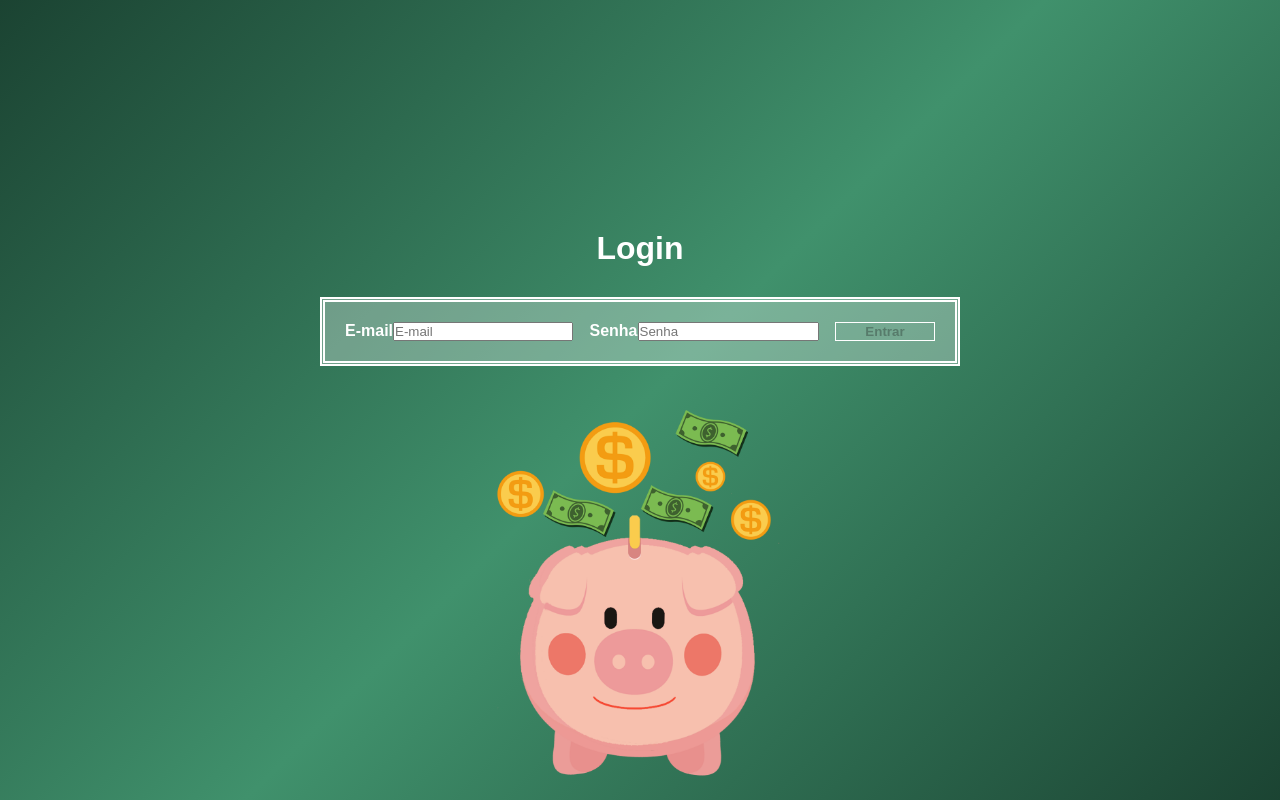
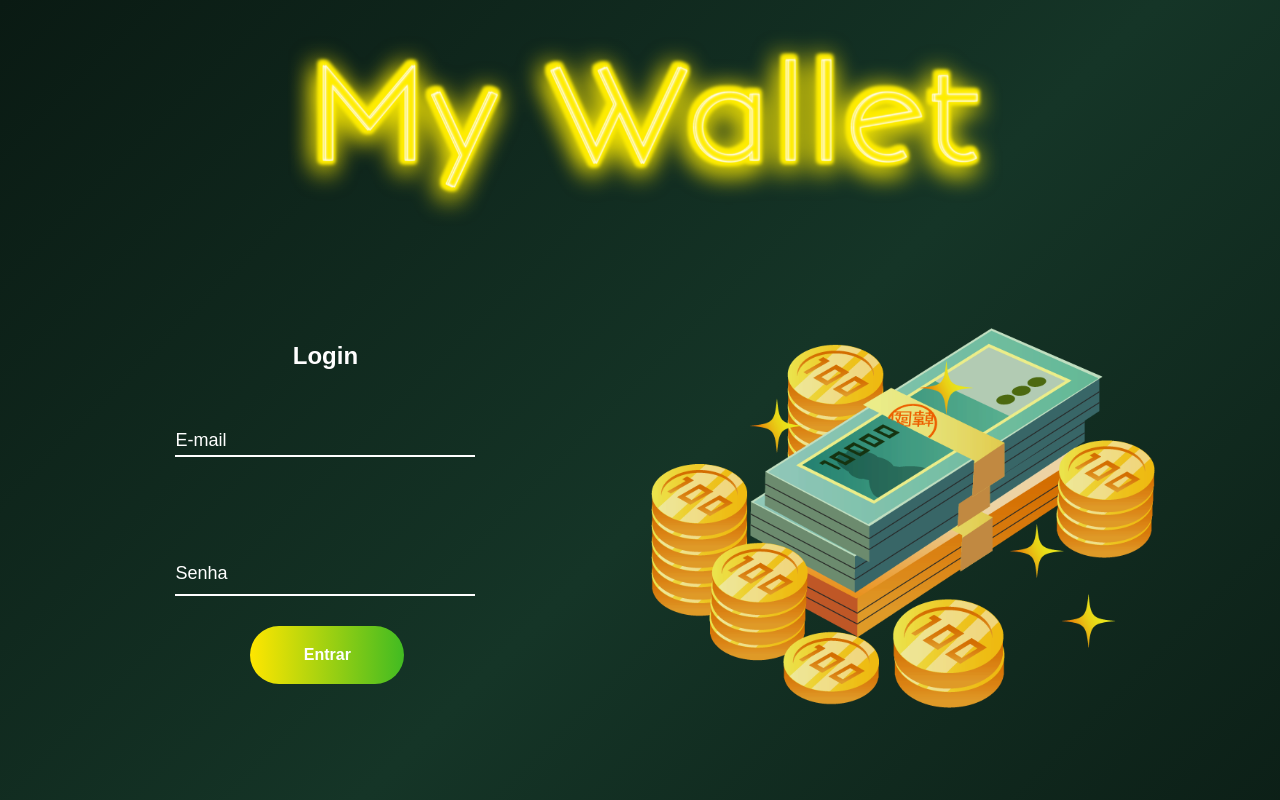
Before and after one commit to Igormcf/my-wallet, a React (Create React App) app: page / in a window 1280 px wide. Shown: the top 800 px of the page. Built offline with nearby package versions, Linux system fonts and the light colour scheme.

Commit message:
Ends style login

```diff
--- a/src/css/Login.css
+++ b/src/css/Login.css
@@ -6,51 +6,217 @@
 }
 
 body {
-  background: linear-gradient(-45deg, #1b4332, #2d6a4f, #40916c, #2d6a4f, #1b4332);
+  background: linear-gradient(-45deg, #0a1a13, #153527, #0a1a13);
   min-height:100vh;
   color: white;
 }
 
-header {
-  display: flex;
-  justify-content: space-between;
-  min-height: 200px;
-  margin-top: 10px;
-  margin-bottom: 20px;
-}
-
 .container-login {
   display: flex;
-  flex-direction: column;
   align-items: center;
+  height: 100vh;
+  justify-content: space-evenly;
 }
 
 .form-login {
   display: flex;
-  margin-top: 30px;
-  justify-content: space-between;
-  background-color: rgb(255, 255, 255, 0.3);
-  padding: 20px;
-  width: 50%;
+  margin-bottom: 250px;
+  flex-direction: column;
+  align-items: center;
+  justify-content: space-evenly;
+  min-width: 400px;
+  min-height: 400px;
   box-sizing: border-box;
-  border: 5px white;
-  border-style: double;
   font-weight: bold;
 }
 
-#btn-login {
-  width: 100px;
-  cursor: pointer;
-  background-color: rgb(255, 255, 255, 0);
-  border: 1px solid white;
-  font-weight: bold;
+.header-login {
+  display: flex;
+  justify-content: center;
+}
+
+.img-logo {
+  height: 240px;
 }
 
 .img-login {
   margin-top: 35px;
   height: 380px;
+  margin-bottom: 280px;
 }
 
-input[type=text], [type=password] {
-  color: #1b4332;
+.section-login {
+  display: flex;
+  flex-direction: column;
 }
+
+/* Estilos das labels e inputs: https://freebiesupply.com/blog/css-inputs/ */
+/* form starting stylings ------------------------------- */
+.group        {
+  position:relative;
+  margin-bottom:45px;
+}
+
+#senha {
+  color: white;
+}
+
+#email {
+  width: 300px;
+  margin-top: 10px;
+  color: white;
+}
+
+.section-form {
+  display: flex;
+  flex-direction: column;
+}
+
+.input-login {
+  font-size: 18px;
+  padding: 10px 10px 10px 5px;
+  display: block;
+  width: 300px;
+  border: none;
+  border-bottom: 2px solid white;
+  background: none;
+  font-family: Arial, Helvetica, sans-serif;
+}
+
+.input-login:focus { outline:none; }
+
+/* LABEL ======================================= */
+.label-login {
+  font-size:18px;
+  font-weight:normal;
+  position:absolute;
+  pointer-events:none;
+  left:5px;
+  top:10px;
+  transition:0.2s ease all;
+  -moz-transition:0.2s ease all;
+  -webkit-transition:0.2s ease all;
+  font-family: Arial, Helvetica, sans-serif;
+}
+
+/* active state */
+.input-login:focus ~ .label-login, .input-login:valid ~ .label-login    {
+  top: -20px;
+  font-size: 20px;
+  color: yellow;
+}
+
+/* BOTTOM BARS ================================= */
+.bar  { position:relative; display:block; width:300px; }
+.bar:before, .bar:after   {
+  content: '';
+  height: 2px;
+  width: 0;
+  bottom: 1px;
+  position: absolute;
+  background: yellow;
+  transition: 0.2s ease all;
+  -moz-transition: 0.2s ease all;
+  -webkit-transition: 0.2s ease all;
+}
+.bar:before {
+  left:50%;
+}
+.bar:after {
+  right:50%;
+}
+
+/* active state */
+.input-login:focus ~ .bar:before, .input-login:focus ~ .bar:after {
+  width:50%;
+}
+
+/* HIGHLIGHTER ================================== */
+.highlight {
+  position:absolute;
+  height:60%;
+  width:100px;
+  top:25%;
+  left:0;
+  pointer-events:none;
+  opacity:0.5;
+}
+
+/* active state */
+.input-login:focus ~ .highlight {
+  -webkit-animation:inputHighlighter 0.3s ease;
+  -moz-animation:inputHighlighter 0.3s ease;
+  animation:inputHighlighter 0.3s ease;
+}
+
+/* ANIMATIONS ================ */
+@-webkit-keyframes inputHighlighter {
+  from { background: yellow; }
+  to  { width:0; background:transparent; }
+}
+@-moz-keyframes inputHighlighter {
+  from { background: yellow; }
+  to  { width:0; background:transparent; }
+}
+@keyframes inputHighlighter {
+  from { background: yellow; }
+  to  { width:0; background:transparent; }
+}
+
+/* From cssbuttons.io by @kirzin */
+#btn-login {
+  text-decoration: none;
+  position: relative;
+  border: none;
+  font-weight: bold;
+  font-size: 16px;
+  font-family: inherit;
+  color: #fff;
+  width: 9em;
+  height: 3em;
+  line-height: 2em;
+  text-align: center;
+  background: linear-gradient(90deg,#ffe600,#02ad2d,#00ffaa,#ffe600);
+  background-size: 300%;
+  border-radius: 30px;
+  z-index: 0;
+  bottom: 310px;
+  left: 130px;
+ }
+
+ #btn-login:hover {
+  animation: ani 8s linear infinite;
+  border: none;
+ }
+
+ @keyframes ani {
+  0% {
+   background-position: 0%;
+  }
+
+  100% {
+   background-position: 400%;
+  }
+ }
+
+ #btn-login:before {
+  content: '';
+  position: absolute;
+  top: -5px;
+  left: -5px;
+  right: -5px;
+  bottom: -5px;
+  z-index: -1;
+  background: linear-gradient(90deg,#ffe600,#02ad2d,#00ffaa,#ffe600);
+  background-size: 400%;
+  border-radius: 35px;
+  transition: 1s;
+ }
+
+ #btn-login:hover::before {
+  filter: blur(20px);
+ }
+
+ #btn-login:active {
+  background: linear-gradient(32deg,#ffe600,#02ad2d,#00ffaa,#ffe600);
+ }
--- a/src/css/Wallet.css
+++ b/src/css/Wallet.css
@@ -1,7 +1,7 @@
 * {
-  box-sizing: border-box;
   margin: 0;
   padding: 0;
+  box-sizing: border-box;
   font-family: Arial, Helvetica, sans-serif;
 }
 
@@ -16,21 +16,39 @@ h2 {
   background-repeat: repeat;
   background-size: cover;
   min-height:100vh;
+  background-color: linear-gradient(-45deg, #173a2b, #2b644a, #173a2b);
+  color: white;
 }
 
-header {
+.img-logo-wallet {
+  width: 200px;
+}
+
+.section-info-expenses {
+  display: flex;
+  align-items: center;
+  justify-content: space-between;
+  margin-left: 10%;
+}
+
+.header-wallet {
   display: flex;
   justify-content: space-between;
-  min-height: 200px;
-  margin-top: 10px;
-  margin-bottom: 20px;
+  min-height: 70px;
+  margin: 0;
+  padding: 0;
+  box-sizing: border-box;
+  background-color: #1b4332;
+  align-items: center;
+}
+
+.nav-wallet {
+  background-color: #2b644a;
 }
 
 .info-expense {
   display: flex;
-  width: 60%;
   width: 50vh;
-  min-height: 50px;
   margin-left: 10px;
 }
 
@@ -43,22 +61,11 @@ p {
   font-size: 1.3em;
 }
 
-.aside-expenses {
-  border: 6px white;
-  border-style: ridge;
-  display: flex;
-  flex-direction: column;
-  justify-content: space-evenly;
-  background-image: url('../images/img4.png');
-  background-position: center;
-  background-repeat: no-repeat;
-  background-size: contain;
-}
-
 .form-wallet {
   display: flex;
   justify-content: space-evenly;
   margin-bottom: 10px;
+  align-items: center;
 }
 
 #btn-form-wallet {
@@ -81,4 +88,9 @@ input[type=number] {
 
 input[type=text] {
   width: 180px;
+  padding: 2px;
 }
+
+input, select {
+  margin-left: 5px;
+}
--- a/src/pages/Login.js
+++ b/src/pages/Login.js
@@ -3,7 +3,8 @@ import PropTypes from 'prop-types';
 import { connect } from 'react-redux';
 import { loginInfos } from '../actions';
 import '../css/Login.css';
-import img1 from '../images/img1.png';
+import img4 from '../images/img4.png';
+import logo from '../images/logomywallet.png'
 
 class Login extends React.Component {
   constructor() {
@@ -48,35 +49,49 @@ class Login extends React.Component {
   render() {
     const { email, senha, isEnterButtonDisabled } = this.state;
     return (
-      <div>
-        <header></header>
+      <body className="body-login">
+        <header className="header-login">
+          <img src={ logo } alt="logo" className="img-logo" />
+        </header>
         <main className="container-login">
+          <section className="section-form">
+            <form className="form-login">
               <h1>Login</h1>
-          <form className="form-login">
-            <label htmlFor="email">
-              E-mail
+              <div className="group">
                 <input
+                  className="input-login"
+                  required
                   data-testid="email-input"
                   name="email"
                   id="email"
                   type="text"
                   value={ email }
-                placeholder="E-mail"
                   onChange={ this.handleChangeInputs }
                 />
+                <span className="highlight"></span>
+                <span className="bar"></span>
+                <label htmlFor="email" className="label-login" >
+                  E-mail
                 </label>
-            <label htmlFor="senha">
-              Senha
+              </div>
+              <div className="group">
                 <input
+                  className="input-login"
+                  required
                   data-testid="password-input"
                   name="senha"
                   id="senha"
                   type="password"
                   value={ senha }
-                placeholder="Senha"
                   onChange={ this.handleChangeInputs }
                 />
+                <span className="highlight"></span>
+                <span className="bar"></span>
+                <label htmlFor="senha" className="label-login">
+                  Senha
                 </label>
+              </div>
+            </form>
             <button
               id="btn-login"
               type="button"
@@ -85,10 +100,12 @@ class Login extends React.Component {
             >
               Entrar
             </button>
-            </form>
-            <img src={ img1 } alt="porquinho-login" className="img-login" />
+          </section>
+          <section className="section-login">
+            <img src={ img4 } alt="porquinho-login" className="img-login" />
+          </section>
         </main>
-      </div>
+      </body>
     );
   }
 }
--- a/src/pages/Wallet.js
+++ b/src/pages/Wallet.js
@@ -4,6 +4,7 @@ import { connect } from 'react-redux';
 import { fetchCoins, fetchAddExchanges, editExpense } from '../actions';
 import TableExpenses from '../components/TableExpenses';
 import '../css/Wallet.css';
+import logo from '../images/logomywallet.png'
 
 const alimentos = 'Alimentação';
 let idIndex = 0;
@@ -90,23 +91,24 @@ class Wallet extends React.Component {
     }, 0);
     return (
       <div className="container-wallet">
-        <header>
-          <aside className="aside-expenses">
+        <header className="header-wallet">
+          <img src={ logo } alt="logo" className="img-logo-wallet" />
+          <section className="section-info-expenses">
             <div className="info-expense">
               <p><b>E-mail:</b></p>
               <span><p data-testid="email-field">{ email }</p></span>
             </div>
             <div className="info-expense">
-            <p><b>Despesas totais:</b></p>
-            <span><p data-testid="total-field">{ valorTotal.toFixed(2) }</p></span>
+              <p><b>Despesas totais:</b></p>
+              <span><p data-testid="total-field">{ valorTotal.toFixed(2) }</p></span>
             </div>
             <div className="info-expense">
-            <p><b>Câmbio usado:</b></p>
-            <span><p data-testid="header-currency-field">BRL</p></span>
+              <p><b>Câmbio usado:</b></p>
+              <span><p data-testid="header-currency-field">BRL</p></span>
             </div>
-          </aside>
+          </section>
         </header>
-        <main className="main-wallet">
+        <nav className="nav-wallet">
           <form className="form-wallet">
             <label htmlFor="value">
               <b>Valor:</b>
@@ -185,7 +187,9 @@ class Wallet extends React.Component {
             >
               { btnForm ? 'Adicionar despesa' : 'Editar despesa' }
             </button>
-            </form>
+          </form>
+        </nav>
+        <main className="main-wallet">
           <TableExpenses />
         </main>
       </div>
```
Also changed, not shown: src/images/img4.png, src/images/logomywallet.png (added). Lines whose indentation alone changed are shown as unchanged.
